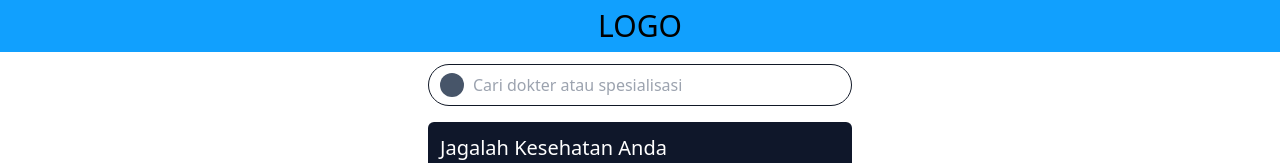
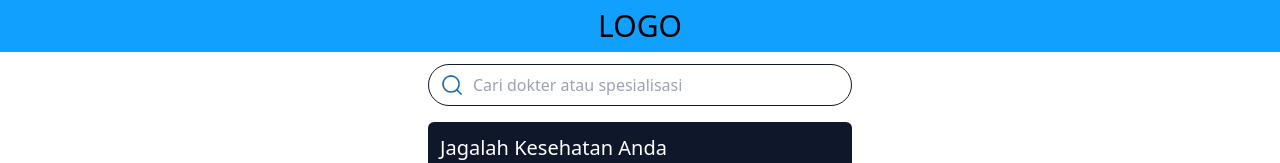
Before and after one commit to curagan/curagan-frontend, a Next.js app: page /beranda in a window 1280 px wide. Shown: the top 163 px of the page. Built offline with nearby package versions, Linux system fonts and the light colour scheme.

Commit message:
style: update homepage
- update SearchBar styling
- update Footer styling

```diff
--- a/components/SearchBar.tsx
+++ b/components/SearchBar.tsx
@@ -1,3 +1,6 @@
+import Image from 'next/image';
+import imgSearch from '@/public/icons/search.png';
+
 export const SearchBar = () => {
   return (
     <form className="w-full">
@@ -5,7 +8,13 @@ export const SearchBar = () => {
         Cari dokter atau spesialisasi
       </label>
       <div className="relative flex items-center">
-        <div className="absolute h-6 w-6 rounded-full bg-slate-600 translate-x-3"></div>
+        <div className="absolute h-6 w-6 rounded-full translate-x-3">
+          <Image
+            src={imgSearch}
+            alt="search bar"
+            className="w-full object-contain"
+          />
+        </div>
         <input
           type="text"
           name="searchBar"
--- a/components/beranda/Footer.tsx
+++ b/components/beranda/Footer.tsx
@@ -1,8 +1,16 @@
+import Image from 'next/image';
+import imgLogo from '@/public/icons/logo.png';
+
 export const Footer = () => {
   return (
     <footer className="w-full flex flex-col items-center gap-2 p-3 text-center rounded-t-md bg-slate-200">
-      <div className="w-full flex items-center justify-center p-2">
-        <span className="text-2xl">LOGO</span>
+      <div className="w-full flex items-center justify-center p-2 gap-2">
+        <Image
+          src={imgLogo}
+          alt="curagan logo"
+          className="w-12 object-contain"
+        />
+        <span className="text-2xl font-bold text-[#13629D]">Curagan</span>
       </div>
       <span className="text-sm text-gray-500">
         © Curagan 2023, ALL RIGHTS RESERVED
```
